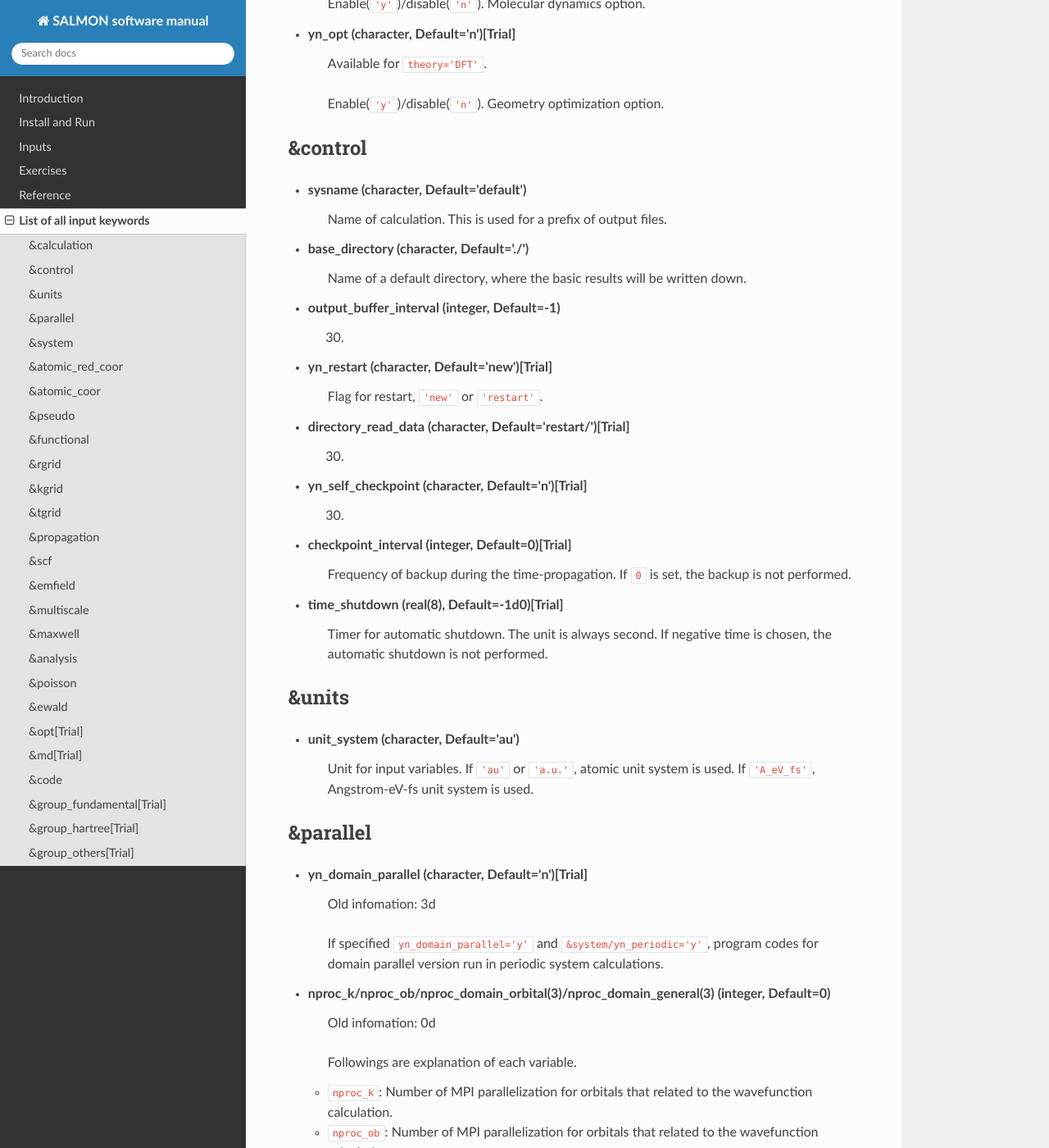
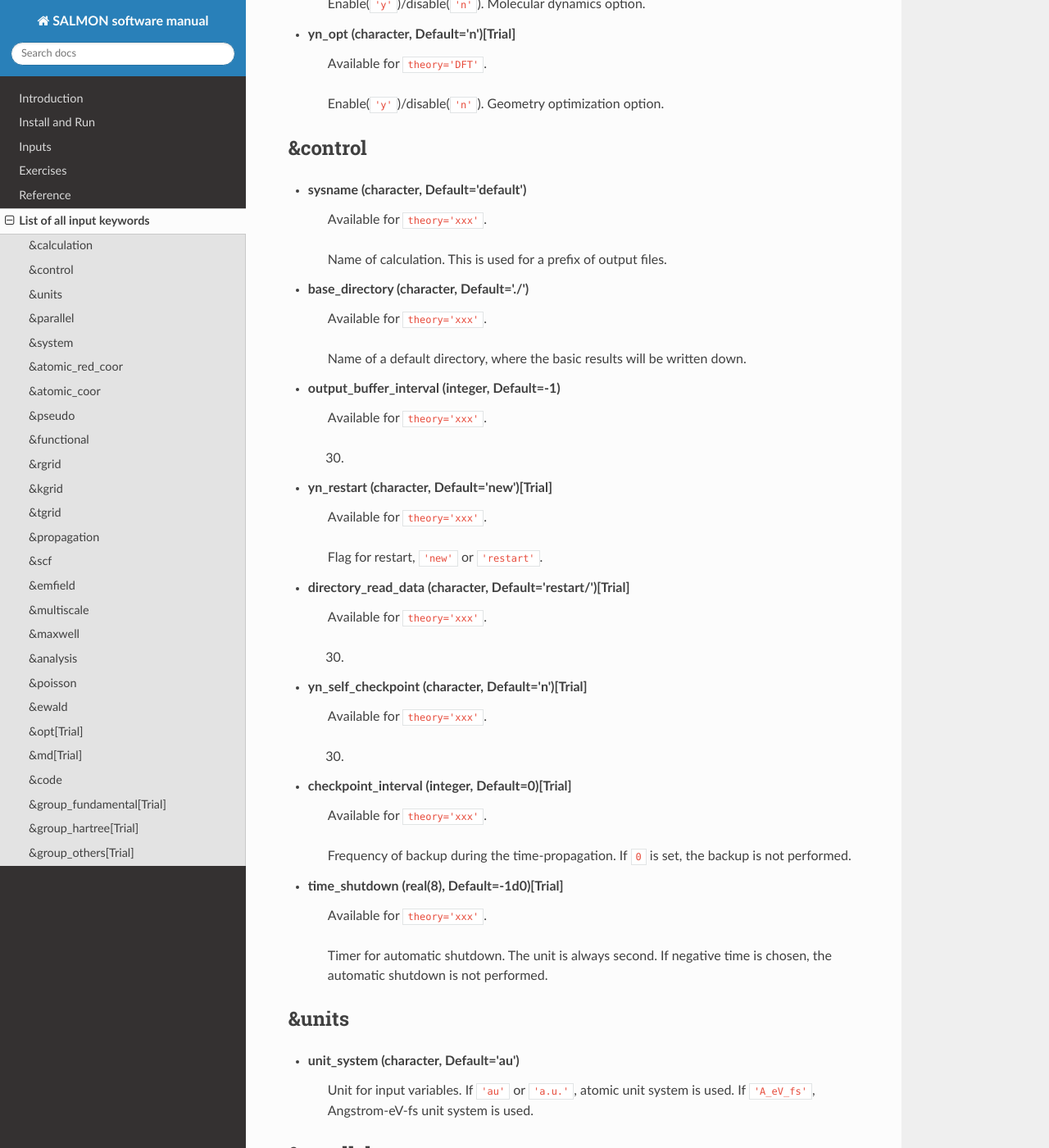
Before and after one commit to SALMON-TDDFT/SALMON-DOCS, a Sphinx documentation site: the page built from source/input_keyword_list.rst, in a window 1280 px wide and 1400 px high, scrolled down 1287 px. Shown: the whole window at 82% size. Built offline with Sphinx 7.4.7 and the Read the Docs theme 2.0.0, drawn with Linux system fonts in a browser that asks for light colours; formulas are drawn with MathJax 3.

Commit message:
Update input_keyword_list.rst

```diff
--- a/source/input_keyword_list.rst
+++ b/source/input_keyword_list.rst
@@ -59,28 +59,36 @@ List of all input keywords
 --------
 
 - **sysname** (character, Default='default')
+   | Available for ``theory='xxx'``.
    Name of calculation. This is used for a prefix of output files.
 
 - **base_directory** (character, Default='./')
+   | Available for ``theory='xxx'``.
    Name of a default directory, where the basic results will be written down.
 
 - **output_buffer_interval** (integer, Default=-1)
+   | Available for ``theory='xxx'``.
    xxx.
 
 - **yn_restart** (character, Default='new')[Trial]
+   | Available for ``theory='xxx'``.
    Flag for restart, ``'new'`` or ``'restart'``.
 
 - **directory_read_data** (character, Default='restart/')[Trial]
+   | Available for ``theory='xxx'``.
    xxx.
 
 - **yn_self_checkpoint** (character, Default='n')[Trial]
+   | Available for ``theory='xxx'``.
    xxx.
 
 - **checkpoint_interval** (integer, Default=0)[Trial]
+   | Available for ``theory='xxx'``.
    Frequency of backup during the time-propagation.
    If ``0`` is set, the backup is not performed.
 
 - **time_shutdown** (real(8), Default=-1d0)[Trial]
+   | Available for ``theory='xxx'``.
    Timer for automatic shutdown. The unit is always second.
    If negative time is chosen, the automatic shutdown is not performed.
 
```
